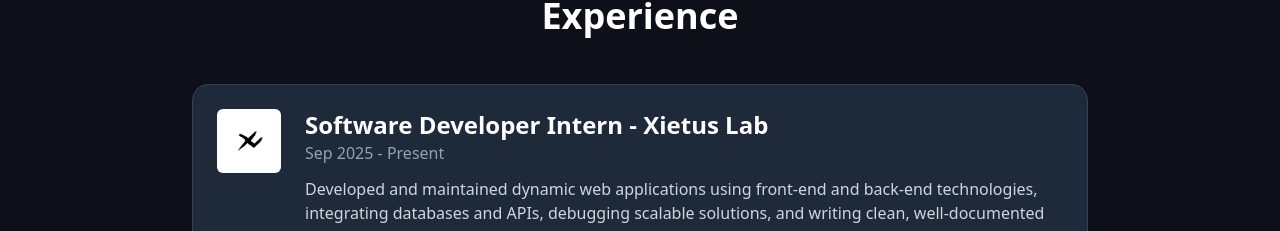
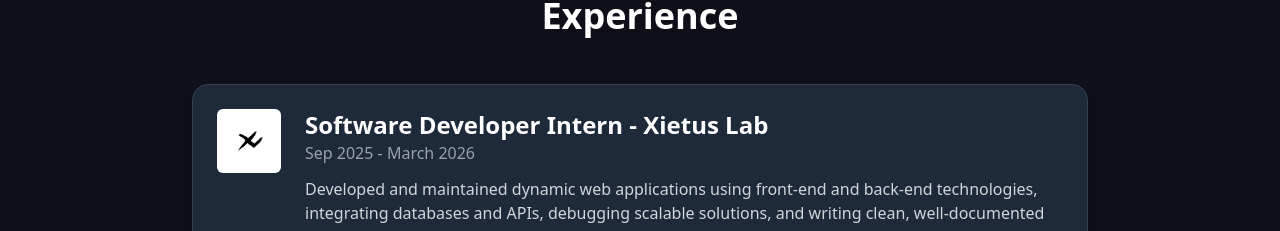
Before and after one commit to navin87895/Navin-Portfolio, a React (Vite) app: page / in a window 1280 px wide. Shown: the part 1326-1557 px from the top of the page. Built offline with nearby package versions, Linux system fonts and the light colour scheme.

Commit message:
updation

```diff
--- a/src/pages/Experience.tsx
+++ b/src/pages/Experience.tsx
@@ -16,7 +16,7 @@ const Experience: React.FC = () => {
     {
       img: "/logos/xietus.png",
       title: "Software Developer Intern - Xietus Lab",
-      period: "Sep 2025 - Present",
+      period: "Sep 2025 - March 2026",
       desc: "Developed and maintained dynamic web applications using front-end and back-end technologies, integrating databases and APIs, debugging scalable solutions, and writing clean, well-documented code to ensure performance, reliability, and collaboration.",
       skills:
         "React.js, Node.js, Express.js, Software Construction, Web Infrastructure, Software Testing & Debugging",
```
Also changed, not shown: 1 other file (tests, documents, lock files or other folders).
